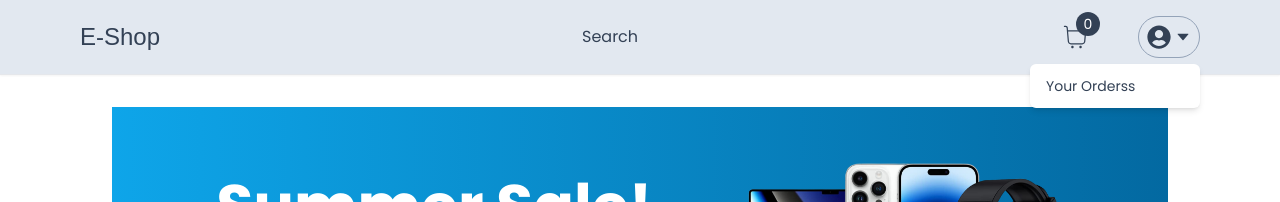
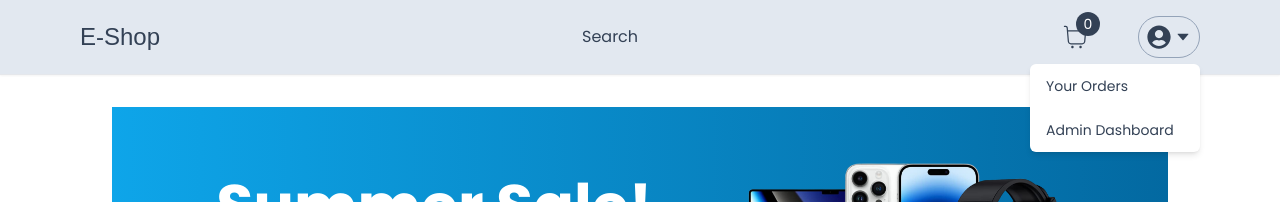
Before and after one commit to Alek30k/E-shop, a Next.js app: page / in a window 1280 px wide. Both pictures are taken after a click on the element 1169 px from the left and 37 px from the top of the page. Shown: the top 202 px of the page. Built offline with nearby package versions, Linux system fonts and the light colour scheme; a web font is replaced by a local one.

Commit message:
last commit

```diff
--- a/app/components/nav/UserMenu.tsx
+++ b/app/components/nav/UserMenu.tsx
@@ -26,8 +26,11 @@ const UserMenu = () => {
         {isOpen && (
           <div className="absolute rounded-md shadow-md w-[170px] bg-white overflow-hidden right-0 top-12 text-sm flex flex-col cursor-pointer">
             <div>
-              <Link href="orders">
-                <MenuItem onClick={toggleOpen}>Your Orderss</MenuItem>
+              <Link href="/orders">
+                <MenuItem onClick={toggleOpen}>Your Orders</MenuItem>
+              </Link>
+              <Link href="/admin">
+                <MenuItem onClick={toggleOpen}>Admin Dashboard</MenuItem>
               </Link>
             </div>
           </div>
```
